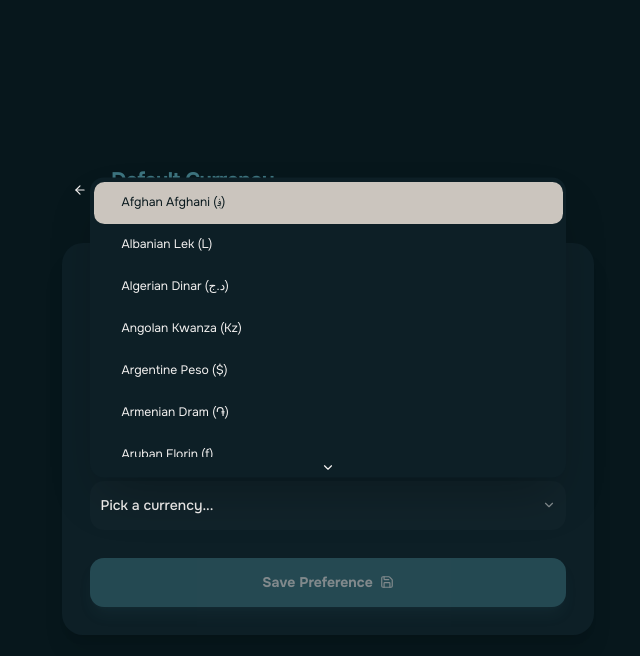
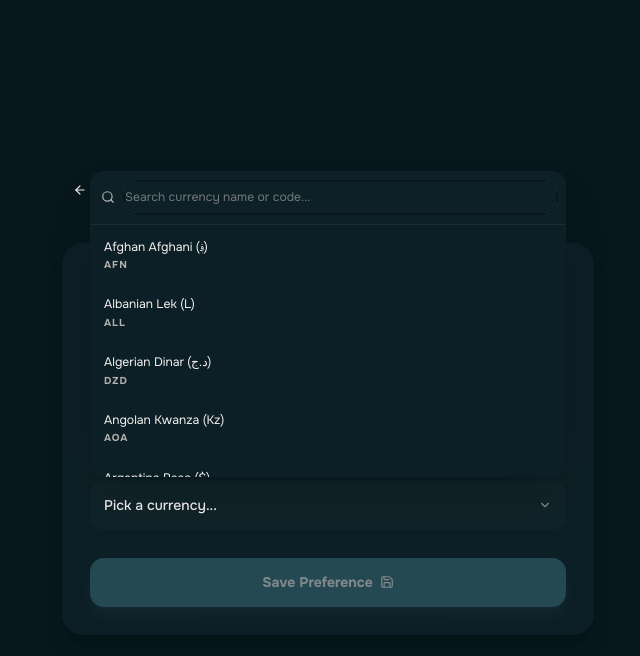
Before and after one commit to PranavGhosh19/Wisely, a Next.js app: page /profile/currency in a window 1280 px wide. Both pictures are taken after a click on the button "Pick a currency...". Shown: the top 656 px of the page, without its empty margins (312-952 px from the left). Built offline with nearby package versions, Linux system fonts and the light colour scheme; no server answers.

Commit message:
Make the following changes:
Find this element:

  <Primitive.button typ

```diff
--- a/src/app/profile/currency/page.tsx
+++ b/src/app/profile/currency/page.tsx
@@ -7,12 +7,15 @@ import { Navbar } from "@/components/layout/Navbar";
 import { Card, CardContent, CardHeader, CardTitle, CardDescription } from "@/components/ui/card";
 import { Button } from "@/components/ui/button";
 import { Label } from "@/components/ui/label";
-import { Select, SelectContent, SelectItem, SelectTrigger, SelectValue } from "@/components/ui/select";
 import { useStore } from "@/lib/store";
 import { useToast } from "@/hooks/use-toast";
 import { useFirestore } from "@/firebase";
 import { doc, updateDoc } from "firebase/firestore";
-import { ArrowLeft, Globe, Loader2, Save, Check } from "lucide-react";
+import { ArrowLeft, Globe, Loader2, Save, Check, Search, ChevronDown } from "lucide-react";
+import { Popover, PopoverContent, PopoverTrigger } from "@/components/ui/popover";
+import { Input } from "@/components/ui/input";
+import { ScrollArea } from "@/components/ui/scroll-area";
+import { cn } from "@/lib/utils";
 
 const CURRENCIES = [
   { code: "AED", label: "United Arab Emirates Dirham (د.إ)" },
@@ -183,17 +186,30 @@ function CurrencyContent() {
 
   const [loading, setLoading] = useState(false);
   const [selectedCurrency, setSelectedCurrency] = useState(user?.currency || "");
+  const [searchQuery, setSearchQuery] = useState("");
+  const [isPickerOpen, setIsPickerOpen] = useState(false);
 
   // Sort currencies alphabetically by label
   const sortedCurrencies = useMemo(() => {
     return [...CURRENCIES].sort((a, b) => a.label.localeCompare(b.label));
   }, []);
 
+  const filteredCurrencies = useMemo(() => {
+    return sortedCurrencies.filter(c =>
+      c.label.toLowerCase().includes(searchQuery.toLowerCase()) ||
+      c.code.toLowerCase().includes(searchQuery.toLowerCase())
+    );
+  }, [sortedCurrencies, searchQuery]);
+
   useEffect(() => {
     if (user?.currency) {
       setSelectedCurrency(user.currency);
     }
   }, [user]);
+
+  const selectedCurrencyLabel = useMemo(() => {
+    return CURRENCIES.find(c => c.code === selectedCurrency)?.label || "Pick a currency...";
+  }, [selectedCurrency]);
 
   const handleUpdateCurrency = async () => {
     if (!db || !user || !selectedCurrency) return;
@@ -259,18 +275,73 @@ function CurrencyContent() {
               <Label htmlFor="currency" className="font-bold text-sm uppercase tracking-widest text-muted-foreground px-1">
                 Select Currency
               </Label>
-              <Select value={selectedCurrency} onValueChange={setSelectedCurrency}>
-                <SelectTrigger id="currency" className="h-14 rounded-2xl bg-muted/30 border-none text-base font-medium">
-                  <SelectValue placeholder="Pick a currency..." />
-                </SelectTrigger>
-                <SelectContent className="rounded-2xl shadow-2xl border-none max-h-[300px]">
-                  {sortedCurrencies.map((c) => (
-                    <SelectItem key={c.code} value={c.code} className="h-12 rounded-xl">
-                      {c.label}
-                    </SelectItem>
-                  ))}
-                </SelectContent>
-              </Select>
+
+              <Popover open={isPickerOpen} onOpenChange={setIsPickerOpen}>
+                <PopoverTrigger asChild>
+                  <Button
+                    id="currency"
+                    variant="outline"
+                    role="combobox"
+                    aria-expanded={isPickerOpen}
+                    className="w-full h-14 rounded-2xl bg-muted/30 border-none text-base font-medium justify-between px-4 hover:bg-muted/40 transition-colors"
+                  >
+                    <span className="truncate pr-4">{selectedCurrencyLabel}</span>
+                    <ChevronDown className="h-4 w-4 shrink-0 opacity-50" />
+                  </Button>
+                </PopoverTrigger>
+                <PopoverContent className="w-[var(--radix-popover-trigger-width)] p-0 rounded-2xl border-none shadow-2xl overflow-hidden bg-card" align="start">
+                  <div className="p-3 border-b flex items-center gap-3 bg-muted/10">
+                    <Search className="h-4 w-4 text-muted-foreground shrink-0" />
+                    <Input
+                      placeholder="Search currency name or code..."
+                      className="h-9 border-none bg-transparent focus-visible:ring-0 px-0 placeholder:text-muted-foreground/60"
+                      value={searchQuery}
+                      onChange={(e) => setSearchQuery(e.target.value)}
+                      autoFocus
+                    />
+                  </div>
+                  <ScrollArea className="h-72">
+                    <div className="p-1 space-y-0.5">
+                      {filteredCurrencies.map((currency) => {
+                        const isSelected = selectedCurrency === currency.code;
+                        return (
+                          <button
+                            key={currency.code}
+                            className={cn(
+                              "flex w-full items-center justify-between px-3 py-3 rounded-xl text-sm transition-all group",
+                              isSelected
+                                ? "bg-primary text-primary-foreground font-bold"
+                                : "hover:bg-muted text-foreground"
+                            )}
+                            onClick={() => {
+                              setSelectedCurrency(currency.code);
+                              setIsPickerOpen(false);
+                              setSearchQuery("");
+                            }}
+                          >
+                            <div className="flex flex-col items-start min-w-0">
+                              <span className="truncate text-left">{currency.label}</span>
+                              <span className={cn(
+                                "text-[10px] uppercase font-bold tracking-widest",
+                                isSelected ? "text-primary-foreground/70" : "text-muted-foreground"
+                              )}>
+                                {currency.code}
+                              </span>
+                            </div>
+                            {isSelected && <Check className="h-4 w-4 shrink-0 ml-2" />}
+                          </button>
+                        );
+                      })}
+                      {filteredCurrencies.length === 0 && (
+                        <div className="py-10 text-center flex flex-col items-center gap-2">
+                          <Globe className="h-8 w-8 text-muted-foreground opacity-20" />
+                          <p className="text-xs text-muted-foreground font-medium">No currency matches your search.</p>
+                        </div>
+                      )}
+                    </div>
+                  </ScrollArea>
+                </PopoverContent>
+              </Popover>
             </div>
 
             <Button
```
